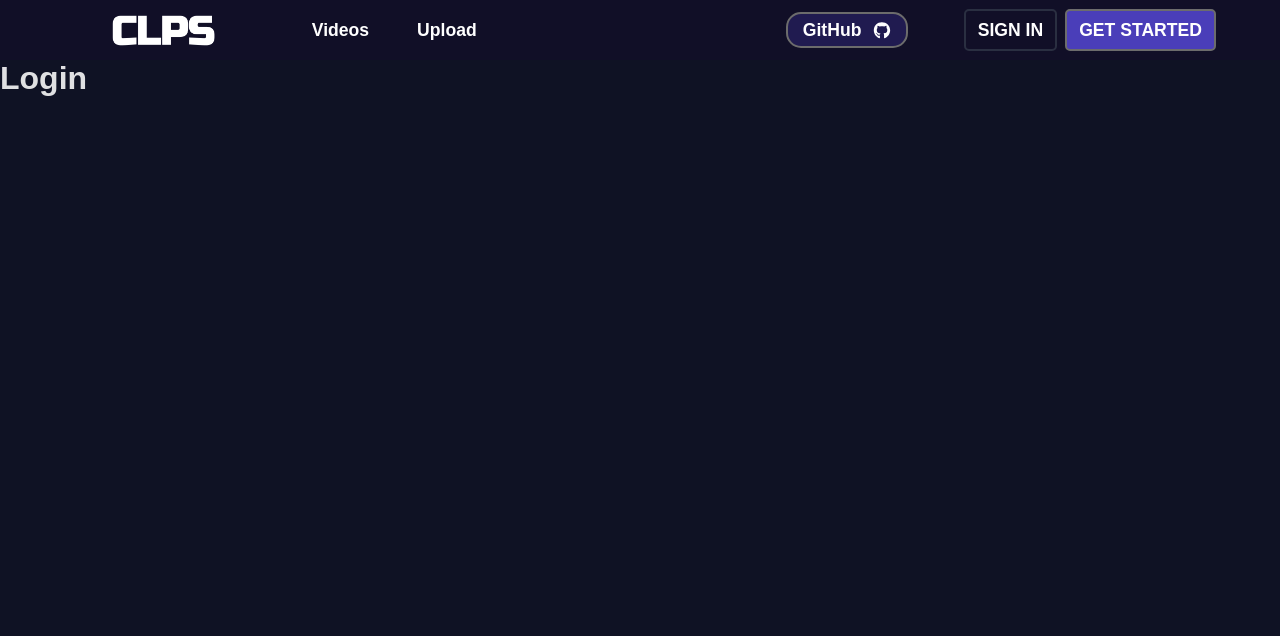
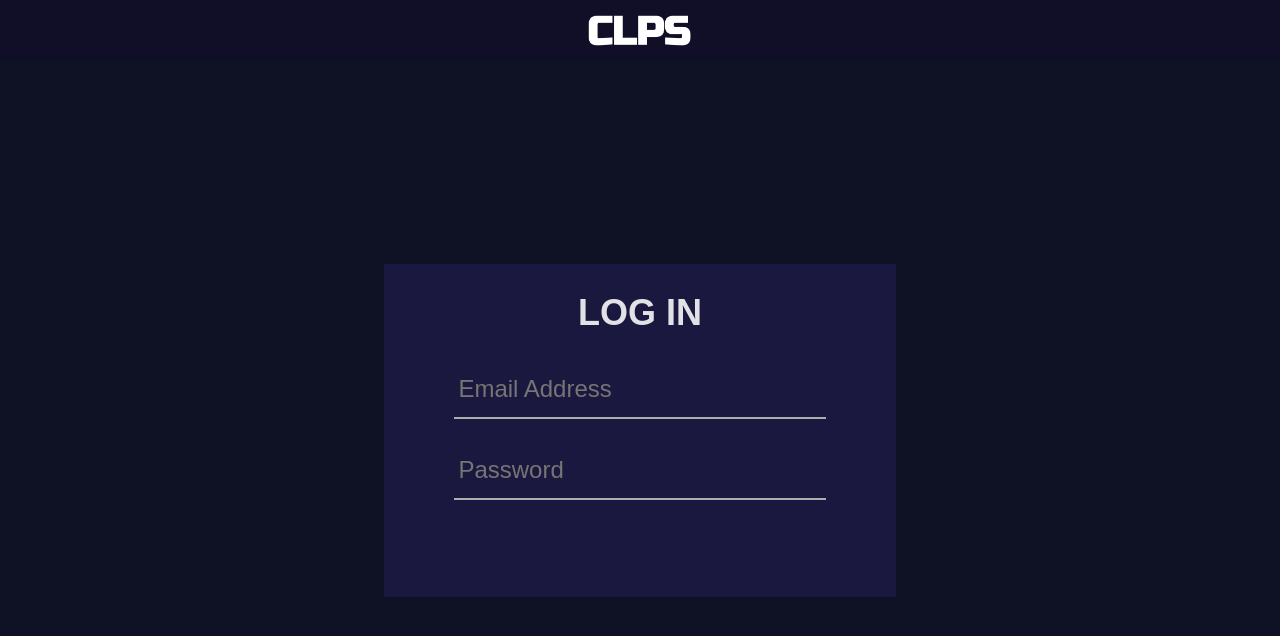
Before and after one commit to linjustin8/Clips-Catalog, a React (Vite) app in the folder clips-catalog/: page /login in a window 1280 px wide. Shown: the top 636 px of the page. Built offline with nearby package versions, Linux system fonts and the light colour scheme; no server answers.

Commit message:
setting up login and signup pages to prepare to testing for backend

```diff
--- a/clips-catalog/src/App.tsx
+++ b/clips-catalog/src/App.tsx
@@ -26,8 +26,8 @@ const App: React.FC = () => {
         <Route path="/welcome" element={<Welcome />} />
         <Route path="/videos" element={<Videos />} />
         <Route path="/upload" element={<Upload />} />
+        {/* making sure that users already logged in are unable to signup or login*/}
         <Route path="/signup" element={auth ? <Navigate to="/welcome" /> : <Signup />} />
-        {/* making sure that users already logged in are unable to signup or login*/}
         <Route path="/login" element={auth ? <Navigate to="/welcome" /> : <Login />} />
       </Routes>
     </>
--- a/clips-catalog/src/components/Navbar.css
+++ b/clips-catalog/src/components/Navbar.css
@@ -15,6 +15,12 @@ nav {
   height: 60px;
 }
 
+.solo-logo {
+  justify-content: center;
+  padding-left: 0;
+  padding-right: 0;
+}
+
 ul {
   height: 100%;
   width: 100%;
@@ -29,14 +35,14 @@ ul {
   align-items: center;
   height: 100%;
   padding-right: 2.5rem;
-  cursor: pointer;
 }
 
 #logo {
   max-height: 100%;
   width: auto;
   filter: brightness(0) invert(1);
-  transition: 0.2s ease-in-out;
+  cursor: pointer;
+  transition: 0.15s ease-in-out;
 }
 
 #logo:hover {
--- a/clips-catalog/src/components/Navbar.tsx
+++ b/clips-catalog/src/components/Navbar.tsx
@@ -25,8 +25,18 @@ const Navbar: React.FC = () => {
     }
   }, [user]);
 
+  if(currentPage === "/login" || currentPage === "/signup") {// if current page is on login or signup
+    return (
+      <nav className="solo-logo">
+        <button className="nav-button" onClick={() => {navigate("/Welcome")}}>
+            <img id="logo" src="/logo_fill.png" />
+        </button>
+      </nav>
+    );
+  };
+
   return (
-    <nav className="nav">
+    <nav>
       <ul>
         <li id="logoContainer">
           <button className="nav-button" onClick={() => {navigate("/Welcome")}}>
@@ -34,10 +44,14 @@ const Navbar: React.FC = () => {
           </button>
         </li>
         <li className="nav-button-container">
-          <button className="nav-button" onClick={() => {navigate("/videos")}}>Videos</button>
+          <button className="nav-button" onClick={() => {navigate("/videos")}}>
+            Videos
+          </button>
         </li>
         <li className="nav-button-container">
-          <button className="nav-button" onClick={() => {navigate("/upload")}}>Upload</button>
+          <button className="nav-button" onClick={() => {navigate("/upload")}}>
+            Upload
+          </button>
         </li>
         <li className="nav-button-container github" onClick={() => {window.open('https://github.com/linjustin8/Clips-Catalog', '_blank')}}>
           <button className="nav-button github-button">
@@ -48,10 +62,14 @@ const Navbar: React.FC = () => {
         { !user ? (
           <>
             <li className="nav-button-container sign-in">
-              <button className="nav-button si-button" onClick={() => {navigate("/login")}}>SIGN IN</button>
+              <button className="nav-button si-button" onClick={() => {navigate("/login")}}>
+                SIGN IN
+              </button>
             </li>
             <li className="nav-button-container get-started">
-              <button className="nav-button gs-button" onClick={() => {navigate("/signup")}}>GET STARTED</button>
+              <button className="nav-button gs-button" onClick={() => {navigate("/signup")}}>
+                GET STARTED
+              </button>
             </li>
           </>
         ) : (
--- /dev/null
+++ b/clips-catalog/src/screens/auth/Auth.css
@@ -0,0 +1,42 @@
+/* Auth.css */
+
+.form-container {
+  position: relative;
+  display: flex;
+  height: calc(100vh - 60px);
+  width: 100%;
+  justify-content: center;
+  align-items: center;
+}
+
+form {
+  position: relative;
+  display: flex;
+  flex-direction: column;
+  align-items: center;
+  background-color: #1b183f;
+  padding: 1.5rem;
+  gap: 1.5rem;
+  height: 45%;
+  width: 40%;
+}
+
+.header {
+  font-weight: 800;
+}
+
+input {
+  font-size: 1.5rem;
+  padding: 0.25rem;
+  border: none;
+  background: none;
+  border-bottom: rgb(174, 174, 174) 2px solid;
+  height: 20%;
+  width: 80%;
+}
+
+input:focus {
+  outline: none;
+  border-bottom: 2px solid white;
+  box-shadow: 0 1px 0 0 rgb(167, 167, 167);
+}
--- a/clips-catalog/src/screens/auth/Login.tsx
+++ b/clips-catalog/src/screens/auth/Login.tsx
@@ -1,17 +1,24 @@
 //Login.tsx
 
 import React from "react";
+import { login } from "../../contexts/AuthContext"
+import "./Auth.css"
 
+interface LoginParams {
+
+}
 
 
 const Login: React.FC = (() => {
 
     return (
-      <>
-        <h1>
-            Login
-        </h1>
-      </>
+      <div className="form-container">
+        <form>
+          <h1 className="header">LOG IN</h1>
+          <input className="email" placeholder="Email Address" />
+          <input className="password" placeholder="Password" />
+        </form>
+      </div>
     );
  });
 
--- a/clips-catalog/src/screens/auth/Welcome.css
+++ b/clips-catalog/src/screens/auth/Welcome.css
@@ -1,8 +1,9 @@
 .container {
   position: relative;
   display: flex;
-  height: calc(100vh - 3rem);
+  height: calc(100vh - 60px);
   width: 100vw;
+  overflow: hidden;
 }
 
 .info {
```
Also changed, not shown: clips-catalog/public/logo_fill.png.
